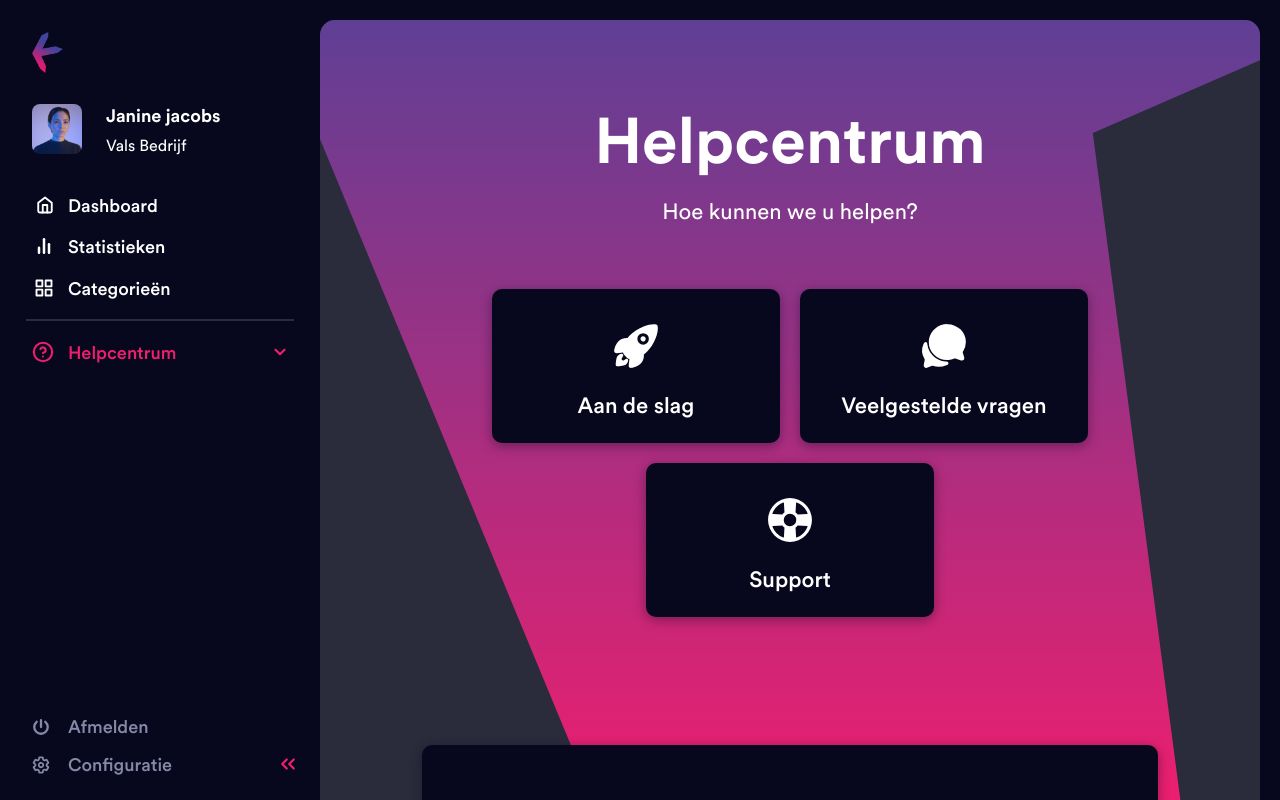
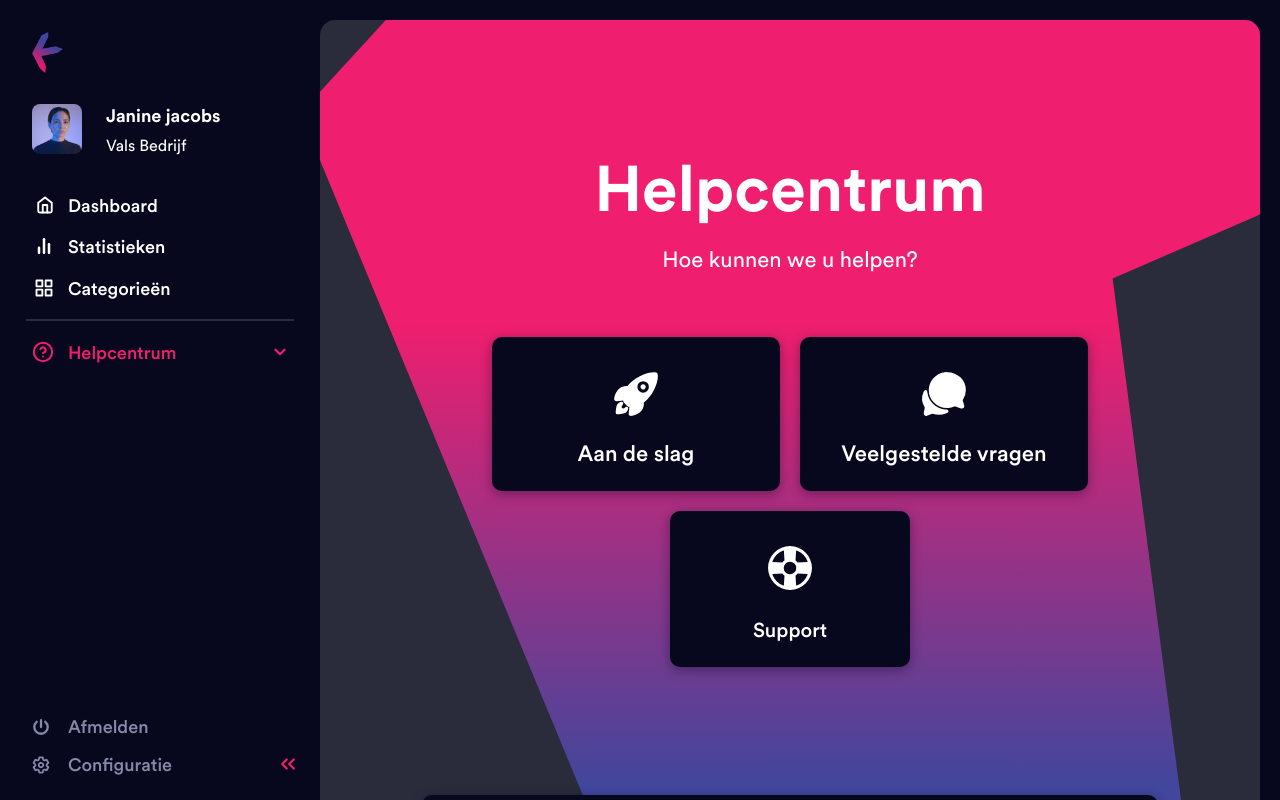
Before and after one commit to Tekst-ai/Frontend, a Next.js app: page /help-center in a window 1280 px wide. Shown: the top 800 px of the page. Built offline with nearby package versions, Linux system fonts and the light colour scheme.

Commit message:
Refactors and gradient top page and background

```diff
--- a/ThemeConfig.ts
+++ b/ThemeConfig.ts
@@ -107,11 +107,11 @@ export const accentColors = {
     },
     teal: {
         color: Colors.accentTeal,
-        text: Colors.whitePri,
+        text: Colors.blackPri,
     },
     green: {
         color: Colors.accentGreen,
-        text: Colors.whitePri,
+        text: Colors.blackPri,
     },
 }
 
--- a/components/helpCenter/HelpCard.tsx
+++ b/components/helpCenter/HelpCard.tsx
@@ -9,7 +9,8 @@ import { Colors } from '../../variables'
 interface HelpCardProps {
     icon: React.ReactNode,
     title: string,
-    link: string
+    link: string,
+    type: "link" | "button"
 }
 
 const Container = styled.li`
@@ -55,11 +56,42 @@ const LinkContent = styled.a<LinkContentProps>`
     }
 `
 
-const HelpCard: NextPage<HelpCardProps> = ({ icon, title, link }) => {
+interface ButtonContentProps {
+    theme: any,
+}
+
+const ButtonContent = styled.button<ButtonContentProps>`
+    background: ${({ theme }) => theme.backgroundAlt};
+    padding: 2rem 0 1.5rem 0;
+    border-radius: 10px;
+    box-shadow: 0px 3px 12px ${({ theme }) => theme.boxShadow};
+    text-align: center;
+    width: 15rem;
+    transition: all 0.3s ease-in-out;
+    color: ${({ theme }) => theme.text};
+
+    p {
+        margin-top: 1.25rem;
+        font-weight: 500;
+        font-size: 1.25rem;
+    }
+
+    &:hover {
+        transform: translateY(-5px);
+        box-shadow: 0px 7px 20px ${({ theme }) => theme.boxShadow};
+    }
+`
+
+const HelpCard: NextPage<HelpCardProps> = ({ icon, title, link, type }) => {
     const theme: keyof Theme = useStore((s: any) => s.theme)
+
+    const handleClick = () => {
+        window.scrollTo(0, document.body.scrollHeight);
+    }
 
     return (
         <Container>
+            { type === "link" ?
             <Link href={link} passHref>
                 <LinkContent theme={themes[theme]}>
                     { icon }
@@ -67,6 +99,13 @@ const HelpCard: NextPage<HelpCardProps> = ({ icon, title, link }) => {
                     <p>{title}</p>
                 </LinkContent>
             </Link>
+            :
+            <ButtonContent theme={themes[theme]} onClick={handleClick}>
+                { icon }
+
+                <p>{ title }</p>
+            </ButtonContent>
+            }
         </Container>
     )
 }
--- a/components/helpCenter/HelpNavigation.tsx
+++ b/components/helpCenter/HelpNavigation.tsx
@@ -13,11 +13,11 @@ const Container = styled.ul`
 const HelpNavigation: NextPage = () => {
     return (
         <Container>
-            <HelpNavigationCard icon={ <IoRocket fontSize={40}/> } link="/help-center/getting-started" title="Aan de slag"/>
+            <HelpNavigationCard icon={ <IoRocket fontSize={40}/> } link="/help-center/getting-started" title="Aan de slag" type="link"/>
 
-            <HelpNavigationCard icon={ <IoChatbubbles fontSize={40}/> } link="/help-center/faq" title="Veelgestelde vragen"/>
+            <HelpNavigationCard icon={ <IoChatbubbles fontSize={40}/> } link="/help-center/faq" title="Veelgestelde vragen" type="link"/>
 
-            <HelpNavigationCard icon={ <IoHelpBuoy fontSize={40}/> } link="#support" title="Support"/>
+            <HelpNavigationCard icon={ <IoHelpBuoy fontSize={40}/> } link="#support" title="Support" type="button"/>
         </Container>
     )
 }
--- a/components/helpCenter/HelpNavigationCard.tsx
+++ b/components/helpCenter/HelpNavigationCard.tsx
@@ -9,7 +9,8 @@ import themes, { accentColors, Theme } from "../../ThemeConfig";
 interface HelpNavigationCardProps {
     link: string,
     icon: React.ReactNode,
-    title: string
+    title: string,
+    type: "link" | "button"
 }
 
 const Container = styled.li`
@@ -19,6 +20,7 @@ const Container = styled.li`
     justify-content: center;
     align-items: center;
     margin-right: 1.5rem;
+    z-index: 2;
 
     &:last-of-type {
         margin-right: 0;
@@ -54,13 +56,44 @@ const LinkContent = styled.a<LinkContentProps>`
     }
 `
 
-const HelpNavigationCard: NextPage<HelpNavigationCardProps> = ({ link, icon, title }) => {
-   const theme: keyof Theme = useStore((s: any) => s.theme)
-   const router = useRouter();
-   const accent = useAccent((s: any) => s.accent)
+interface ButtonContentProps {
+    theme: any,
+}
+
+const ButtonContent = styled.button<ButtonContentProps>`
+    background: ${({ theme }) => theme.background};
+    padding: 2rem 0 1.5rem 0;
+    border-radius: 10px;
+    box-shadow: 0px 3px 12px ${({ theme }) => theme.boxShadow};
+    text-align: center;
+    width: 15rem;
+    transition: all 0.3s ease-in-out;
+    color: ${({ theme }) => theme.text};
+
+    p {
+        margin-top: 1.25rem;
+        font-weight: 500;
+        font-size: 1.25rem;
+    }
+
+    &:hover {
+        transform: translateY(-5px);
+        box-shadow: 0px 7px 20px ${({ theme }) => theme.boxShadow};
+    }
+`
+
+const HelpNavigationCard: NextPage<HelpNavigationCardProps> = ({ link, icon, title, type }) => {
+    const theme: keyof Theme = useStore((s: any) => s.theme)
+    const router = useRouter();
+    const accent = useAccent((s: any) => s.accent)
+
+    const handleClick = () => {
+        window.scrollTo(0, document.body.scrollHeight);
+    }
 
     return (
         <Container>
+            {type === "link" ?
             <Link href={ link } passHref>
                 <LinkContent pathName={router.pathname} theme={themes[theme]} accent={accentColors[accent as keyof typeof accentColors]}>
                     { icon }
@@ -68,6 +101,13 @@ const HelpNavigationCard: NextPage<HelpNavigationCardProps> = ({ link, icon, tit
                     <p>{ title }</p>
                 </LinkContent>
             </Link>
+            :
+            <ButtonContent theme={themes[theme]} onClick={handleClick}>
+                { icon }
+
+                <p>{ title }</p>
+            </ButtonContent>
+            }
         </Container>
     )
 }
--- a/components/helpCenter/SupportCard.tsx
+++ b/components/helpCenter/SupportCard.tsx
@@ -5,10 +5,18 @@ import { IoCall, IoMail } from "react-icons/io5";
 import themes, { Theme } from "../../ThemeConfig";
 import useStore from "../../store";
 
-const Container = styled.div`
+interface SupportCardProps {
+    small?: boolean
+}
+
+interface Containerprops {
+    small: boolean
+}
+
+const Container = styled.div<Containerprops>`
     display: flex;
     justify-content: center;
-    margin-top: 8rem;
+    margin-top: ${({ small }) => small ? "6rem" : "8rem"};
 `
 
 interface SubContainerProps {
@@ -69,11 +77,11 @@ const SupportList = styled.ul<SupportListProps>`
     }
 `
 
-const SupportCard: NextPage = () => {
+const SupportCard: NextPage<SupportCardProps> = ({ small = false }) => {
     const theme: keyof Theme = useStore((s: any) => s.theme)
 
     return (
-        <Container id="support">
+        <Container small={small}>
             <SubContainer theme={themes[theme]}>
                 <h2>Niet gevonden wat je zocht?</h2>
                 <p>Klanten komen bij ons op de eerste plaats. We helpen je graag verder, aarzel niet om ons te mailen of bellen! Groeten van team tekst.ai 💙</p>
--- /dev/null
+++ b/components/helpers/IconAbstract.tsx
@@ -0,0 +1,44 @@
+import type { NextPage } from 'next'
+import styled from 'styled-components'
+
+import useStore, { useAccent } from '../../store'
+import themes, { accentColors, Theme } from '../../ThemeConfig'
+import { Colors } from '../../variables'
+
+interface IconProps {
+    theme: any
+}
+
+const Icon = styled.svg<IconProps>`
+    position: absolute;
+    top: 0;
+    left: 50%;
+    width: 75rem;
+    transform: translate(calc(-50% + 3rem), -12rem);
+    z-index: -1;
+
+    /* path {
+        filter: drop-shadow(0 7px 20px #07071D66);
+    } */
+`
+
+const IconAbstract: NextPage = () => {
+    const accent = useAccent((s: any) => s.accent)
+    const theme: keyof Theme = useStore((s: any) => s.theme)
+
+    return (
+        <Icon theme={themes[theme]} xmlns="http://www.w3.org/2000/svg" xmlnsXlink="http://www.w3.org/1999/xlink" width="1087.326" height="1754.777" viewBox="-65 0 1250.326 1754.777">
+            <defs>
+                <linearGradient id="linear-gradient" x1="0.5" y1="0.092" x2="0.5" y2="1" gradientUnits="objectBoundingBox">
+                    <stop offset="0" stopColor={accentColors[accent as keyof typeof accentColors].color}/>
+                    <stop offset="0.2" stopColor={accentColors[accent as keyof typeof accentColors].color}/>
+                    <stop offset="0.5" stopColor={Colors.secondary}/>
+                    <stop offset="1" stopColor={Colors.secondary}/>
+                </linearGradient>
+            </defs>
+            <path id="Path_51" data-name="Path 51" d="M5639,4309.619l-807.911-68.687-239.072,260.145,473.637,1144.078,372.637,350.556,116.162-437.193-116.162-884.893,241.052-104.967Z" transform="translate(-4592.017 -4240.933)" fill="url(#linear-gradient)"/>
+        </Icon>
+    )
+}
+
+export default IconAbstract
--- /dev/null
+++ b/components/helpers/index.ts
@@ -0,0 +1,5 @@
+import IconAbstract from "./IconAbstract";
+
+export {
+    IconAbstract
+}
--- a/next.config.js
+++ b/next.config.js
@@ -4,6 +4,10 @@ const nextConfig = {
   compiler: {
     styledComponents: true,
   },
+  images: {
+    dangerouslyAllowSVG: true,
+    contentSecurityPolicy: "default-src 'self'; script-src 'none'; sandbox;",
+  },
 }
 
 module.exports = nextConfig
--- a/pages/help-center/index.tsx
+++ b/pages/help-center/index.tsx
@@ -4,23 +4,25 @@ import { IoRocket, IoChatbubbles, IoHelpBuoy } from "react-icons/io5"
 
 import { HelpCard, SupportCard } from '../../components/helpCenter'
 import { Colors } from '../../variables'
+import { IconAbstract } from '../../components/helpers'
 
 const Container = styled.div`
-    background-image: url("/static/images/logo_abstract.svg");
-    background-repeat: no-repeat;
-    background-position: center -20rem;
+    /* background-image: url("/static/images/logo_abstract.svg"); */
+    /* background-repeat: no-repeat;
+    background-position: center -20rem; */
     /* background-size: 1087.33px 1754.78px; */
-    background-size: 68rem;
+    /* background-size: 68rem; */
     /* background-size: cover; */
     width: calc(100% + 6rem);
     height: calc(100% + 4rem);
     transform: translate(-3rem, -2rem);
     border-radius: 15px;
     position: relative;
+    overflow: hidden;
 `
 
 const Title = styled.div`
-    padding-top: 5rem;
+    padding-top: 8rem;
     padding-bottom: 4rem;
     text-align: center;
     color: ${Colors.textWhite};
@@ -41,6 +43,10 @@ const CardList = styled.ul`
     justify-content: center;
 `
 
+const SupportCardContainer = styled.div`
+    transform: translateY(2rem);
+`
+
 const HelpCenter: NextPage = () => {
     return (
         <>
@@ -52,12 +58,16 @@ const HelpCenter: NextPage = () => {
                 </Title>
 
                 <CardList>
-                    <HelpCard icon={<IoRocket fontSize={50}/>} title={"Aan de slag"} link={"/help-center/getting-started"}/>
-                    <HelpCard icon={<IoChatbubbles fontSize={50}/>} title={"Veelgestelde vragen"} link={"/help-center/faq"}/>
-                    <HelpCard icon={<IoHelpBuoy fontSize={50}/>} title={"Support"} link={"#support"}/>
+                    <HelpCard icon={<IoRocket fontSize={50}/>} title={"Aan de slag"} link={"/help-center/getting-started"} type="link"/>
+                    <HelpCard icon={<IoChatbubbles fontSize={50}/>} title={"Veelgestelde vragen"} link={"/help-center/faq"} type="link"/>
+                    <HelpCard icon={<IoHelpBuoy fontSize={50}/>} title={"Support"} link={"#support"} type="button"/>
                 </CardList>
 
-                <SupportCard/>
+                <SupportCardContainer>
+                    <SupportCard small={true}/>
+                </SupportCardContainer>
+
+                <IconAbstract/>
             </Container>
         </>
     )
```
Also changed, not shown: components/helpCenter/HelpBackgroundSmall.tsx (added, +30 -0 lines), pages/help-center/faq.tsx (+10 -3 lines), pages/help-center/getting-started.tsx (+9 -3 lines), public/static/images/logo_abstract.svg.
